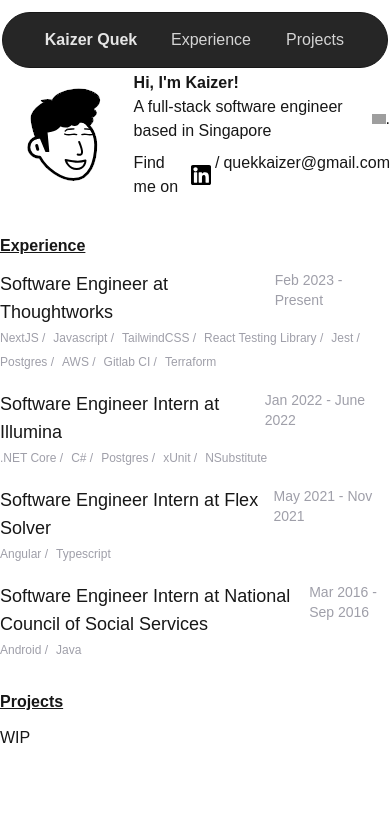
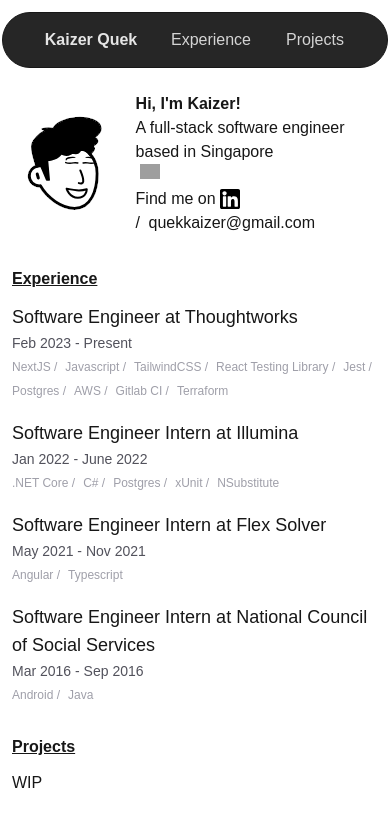
Before and after one commit to Kaiz-er/me, a Next.js app: page / in a window 390 px wide. Shown: the top 826 px of the page. Built offline with nearby package versions, Linux system fonts and the light colour scheme; grey boxes are pictures that could not be loaded.

Commit message:
feat: Mobile friendly

```diff
--- a/src/app/page.js
+++ b/src/app/page.js
@@ -8,8 +8,10 @@
     <div className="mx-auto max-w-3xl">
       <Header />
       <Intro />
-      <Experience />
-      <Projects />
+      <div className="mx-3 sm:mx-0">
+        <Experience />
+        <Projects />
+      </div>
     </div>
   );
 }
--- a/src/components/experience-section.js
+++ b/src/components/experience-section.js
@@ -1,9 +1,9 @@
 export default function ExperienceSection({ title, period, stack }) {
   return (
     <div className="mb-5 transition duration-300 ease-in-out hover:-translate-x-1">
-      <div className="flex justify-between mb-1">
+      <div className="sm:flex sm:flex-row flex-col justify-between mb-1">
         <p className="text-lg">{title}</p>
-        <span className="text-sm text-zinc-400">{period}</span>
+        <span className="text-sm text-zinc-600">{period}</span>
       </div>
       <div className="flex flex-wrap gap-2">
         {stack.map((item, index) => {
--- a/src/components/intro.js
+++ b/src/components/intro.js
@@ -2,26 +2,25 @@
 
 export default function Intro() {
   return (
-    <div className="flex justify-center items-center">
+    <div className="flex justify-center items-center mt-6 sm:mt-0">
       <div>
         <Image src="/avatar.svg" alt="avatar" width="200" height="200" />
       </div>
       <div>
         <h2 className="font-bold">Hi, I'm Kaizer!</h2>
-        <h2 className="flex items-center">
-          <span>A full-stack software engineer based in Singapore</span>
-          <span className="ml-2">
-            <Image
-              src="/singapore.svg"
-              alt="singapore"
-              width="20"
-              height="20"
-            />
-          </span>
-          <span>.</span>
+        <h2 className="flex items-center flex-wrap">
+          A full-stack software engineer based in Singapore
+          <Image
+            src="/singapore.svg"
+            alt="singapore"
+            width={20}
+            height={20}
+            className="ml-1"
+          />
         </h2>
+
         <div className="pt-2">
-          <span className="flex">
+          <span className="sm:flex sm:flex-row flex-col">
             <a
               href="https://sg.linkedin.com/in/quek-kaizer"
               target="_blank"
```
